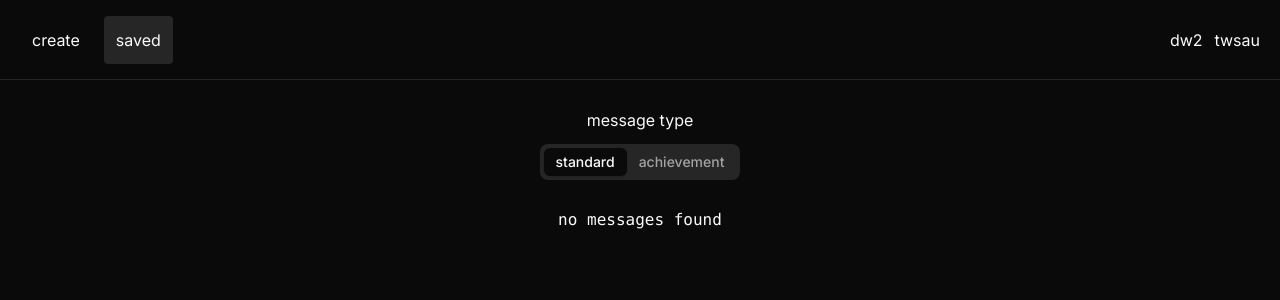
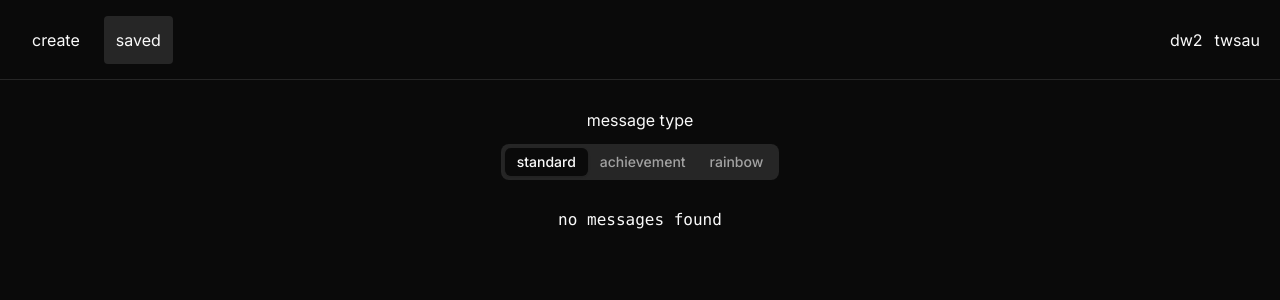
Before and after one commit to twsau/dw2-text-generator, a Next.js app: page /saved in a window 1280 px wide. Shown: the top 300 px of the page. Built offline with nearby package versions, Linux system fonts and the light colour scheme.

Commit message:
rainbow save page

```diff
--- a/app/saved/page.tsx
+++ b/app/saved/page.tsx
@@ -1,5 +1,7 @@
 import { Tabs, TabsContent, TabsList, TabsTrigger } from "@/components/ui/tabs";
 import { SavedMessages } from "./Messages";
+
+const formatters: Formatter[] = ["standard", "achievement", "rainbow"];
 
 export default function Saved() {
   return (
@@ -7,16 +9,18 @@ export default function Saved() {
       <div className="flex flex-col items-center">
         <h2 className="text-center mb-3">message type</h2>
         <TabsList>
-          <TabsTrigger value="standard">standard</TabsTrigger>
-          <TabsTrigger value="achievement">achievement</TabsTrigger>
+          {formatters.map((type) => (
+            <TabsTrigger key={`${type}-trigger`} value={type}>
+              {type}
+            </TabsTrigger>
+          ))}
         </TabsList>
       </div>
-      <TabsContent value="standard">
-        <SavedMessages type="standard" />
-      </TabsContent>
-      <TabsContent value="achievement">
-        <SavedMessages type="achievement" />
-      </TabsContent>
+      {formatters.map((type) => (
+        <TabsContent key={`${type}-content`} value={type}>
+          <SavedMessages type={type} />
+        </TabsContent>
+      ))}
     </Tabs>
   );
 }
```
